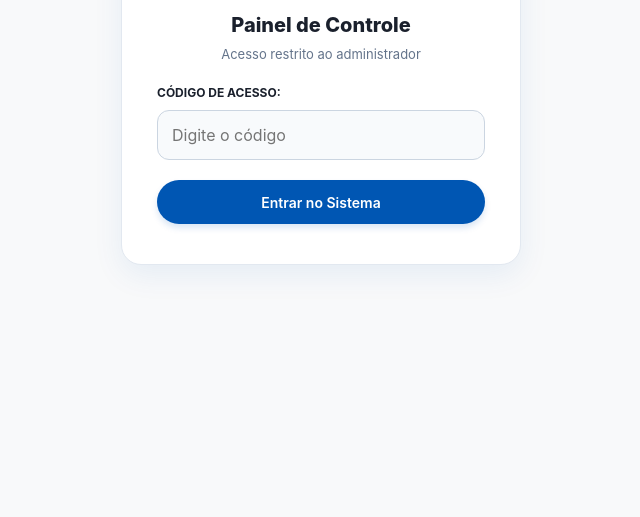
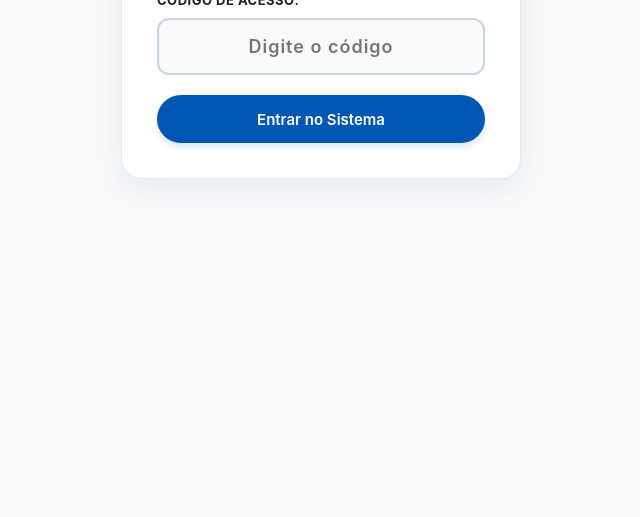
Before and after one commit to kapplancontrole-max/Consumo.RFID.Quinta, a plain HTML site: page index.html in a window 1280 px wide. Shown: the part 283-800 px from the top of the page, without its empty margins (319-959 px from the left). Drawn offline with Linux system fonts and the light colour scheme.

Commit message:
Update index.html

```diff
--- a/index.html
+++ b/index.html
@@ -56,12 +56,11 @@
         }
 
         .panel-logo {
-                max-width: 280px;
-                width: 100%;
-                max-height: none;
-                height: auto;
-                margin: 0 auto;
-
+            max-width: 280px;
+            width: 100%;
+            max-height: none;
+            height: auto;
+            margin: 0 auto;
         }
 
         h1 {
@@ -112,12 +111,12 @@
             text-decoration: none;
             border-radius: 30px;
             font-weight: 600;
-            font-size: 14px;
+            font-size: 15px;
             border: none;
             cursor: pointer;
             transition: background 0.2s, transform 0.1s;
             box-shadow: 0 4px 6px rgba(0, 86, 179, 0.15);
-            min-height: 44px;
+            min-height: 48px;
             width: auto;
         }
 
@@ -185,20 +184,21 @@
             display: block;
         }
 
+        /* CAIXA DE LOGIN OTIMIZADA PARA MÓVEL */
         .login-box {
             background: white;
-            padding: clamp(25px, 5vw, 40px) clamp(20px, 4vw, 35px);
+            padding: clamp(20px, 5vw, 35px);
             border-radius: 20px;
             box-shadow: 0 10px 30px rgba(0, 86, 179, 0.08);
             width: 100%;
             max-width: 400px;
             border: 1px solid var(--border);
             text-align: center;
-            margin: 4vh auto 0;
+            margin: 2vh auto 0;
         }
 
         .login-box h3 {
-            font-size: 20px;
+            font-size: 22px;
             font-weight: 800;
             color: var(--text);
             margin-bottom: 5px;
@@ -206,18 +206,23 @@
 
         .login-box input {
             width: 100%;
-            padding: 14px;
+            padding: 16px;
             margin-top: 8px;
             margin-bottom: 20px;
-            border: 1px solid #cbd5e1;
+            border: 2px solid #cbd5e1;
             border-radius: 12px;
-            font-size: 16px; /* Evita zoom automático no iOS */
+            font-size: 18px;
+            font-weight: 600;
+            letter-spacing: 1px;
+            color: var(--text);
             background-color: #f8fafc;
+            text-align: center;
         }
 
         .login-box input:focus {
             outline: none;
             border-color: var(--primary);
+            background-color: #ffffff;
         }
 
         .login-box label {
@@ -225,12 +230,17 @@
             display: block;
             text-align: left;
             color: var(--text);
-            font-size: 12px;
+            font-size: 13px;
             text-transform: uppercase;
+            letter-spacing: 0.5px;
         }
 
         /* OTIMIZAÇÃO MÓVEL VIA MEDIA QUERIES */
         @media (max-width: 640px) {
+            body {
+                padding: 12px;
+            }
+
             .panel-header {
                 flex-direction: column;
                 align-items: stretch;
@@ -238,7 +248,7 @@
             }
 
             .panel-logo {
-                max-height: 80px;
+                max-width: 220px;
                 margin: 0 auto;
             }
 
@@ -257,7 +267,7 @@
             }
 
             .responsive-table thead {
-                display: none; /* Oculta o cabeçalho original da tabela */
+                display: none;
             }
 
             .responsive-table tr {
@@ -283,7 +293,6 @@
                 border-bottom: none;
             }
 
-            /* Insere o nome da coluna via atributo data-label */
             .responsive-table td::before {
                 content: attr(data-label);
                 font-weight: 700;
@@ -300,13 +309,14 @@
 
 <div class="login-box" id="caixa-login">
     <div style="margin-bottom: 20px;">
-        <img src="logo.png" alt="Logo" style="max-width: 280px; height: auto; object-fit: contain;">
+        <img src="logo.png" alt="Logo" style="max-width: 100%; height: auto; max-height: 80px; object-fit: contain;">
     </div>
     <h3>Painel de Controle</h3>
     <p style="color: var(--text-secondary); font-size: 13px; margin-bottom: 20px;">Acesso restrito ao administrador</p>
     <form onsubmit="autenticarAdmin(event)">
         <label for="senha-admin">Código de Acesso:</label>
-        <input type="password" id="senha-admin" placeholder="Digite o código" required>
+        <!-- Alterado para type="text" para exibir o código sem ocultação por asteriscos/pontos -->
+        <input type="text" id="senha-admin" placeholder="Digite o código" required autocomplete="off" autocorrect="off" autocapitalize="none">
         <div id="erro-login" style="color: var(--danger); font-size: 13px; margin-bottom: 15px; display: none; font-weight: 700;"></div>
         <button type="submit" class="btn" id="btn-entrar" style="width: 100%;">Entrar no Sistema</button>
     </form>
@@ -406,7 +416,7 @@
                 sessionStorage.setItem('adminSenha', senha);
                 exibirDashboard();
             } else {
-                erro.innerText = resultado.mensagem || "Senha Master incorreta!";
+                erro.innerText = resultado.mensagem || "Código de acesso incorreto!";
                 erro.style.display = 'block';
                 btn.innerText = 'Entrar no Sistema';
                 btn.disabled = false;
```
